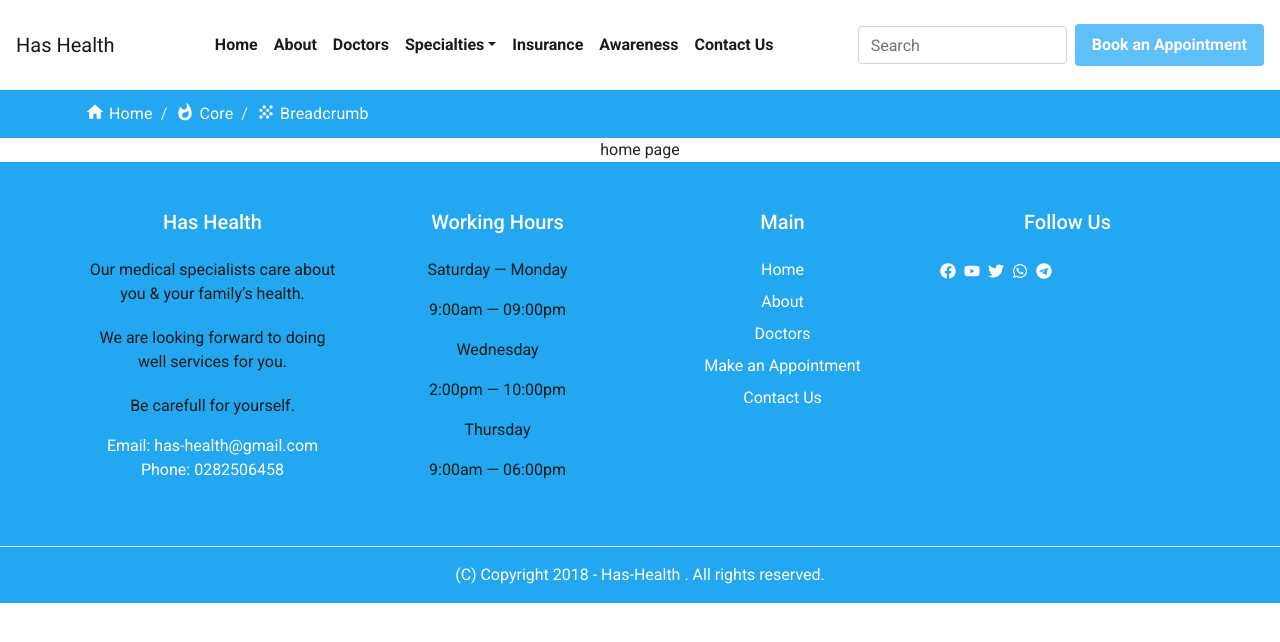
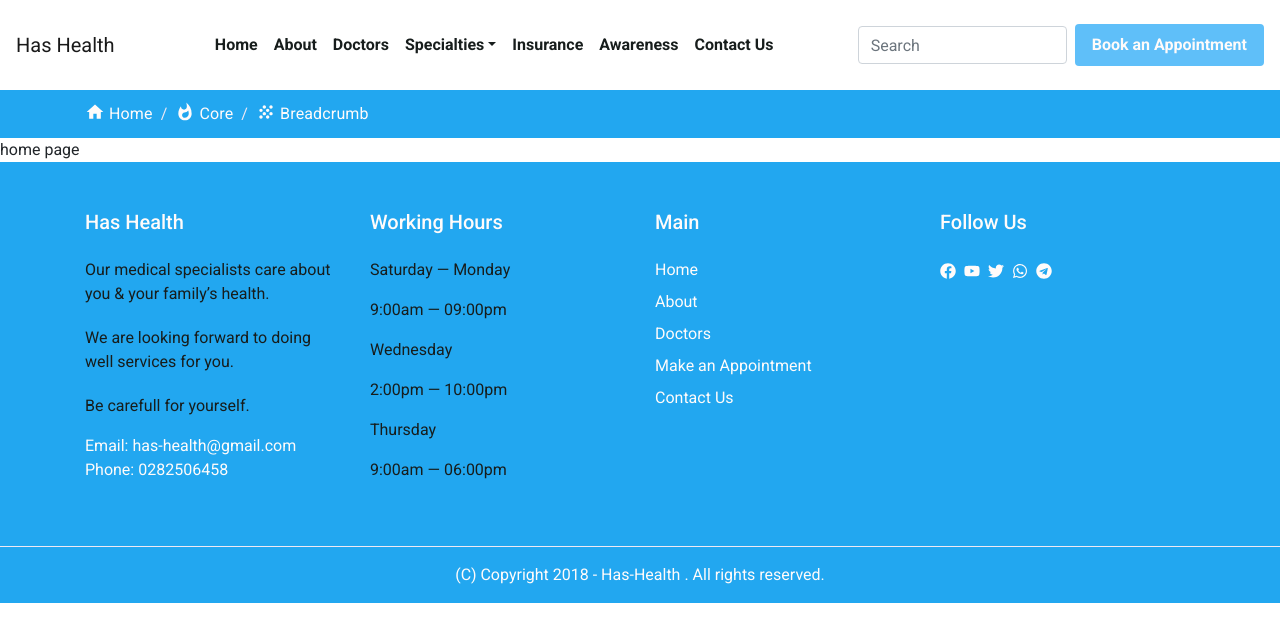
Before and after one commit to hashem693/has-health, a React (Create React App) app: page / in a window 1280 px wide. Shown: the top 642 px of the page. Built offline with nearby package versions, Linux system fonts and the light colour scheme.

Commit message:
first-commit-after-merge

```diff
--- a/package.json
+++ b/package.json
@@ -9,10 +9,7 @@
     "@testing-library/react": "^11.2.6",
     "@testing-library/user-event": "^12.8.3",
     "bootstrap": "^4.6.0",
-<<<<<<< HEAD
-=======
     "node-modules": "^1.0.1",
->>>>>>> e1284f53a7e6fc1f52b6cff36995770212a1d1fd
     "node-sass": "^5.0.0",
     "react": "^17.0.2",
     "react-bootstrap": "^1.5.2",
--- a/src/App.scss
+++ b/src/App.scss
@@ -18,21 +18,6 @@
   color: #171d1c;
   // font-weight: 900;
   font-size: 1rem;
-}
-
-.App {
-  text-align: center;
-}
-
-.App-logo {
-  height: 40vmin;
-  pointer-events: none;
-}
-
-@media (prefers-reduced-motion: no-preference) {
-  .App-logo {
-    animation: App-logo-spin infinite 20s linear;
-  }
 }
 
 .App-header {
```
Also changed, not shown: src/App.js (+15 -15 lines), 1 other file (tests, documents, lock files or other folders).
